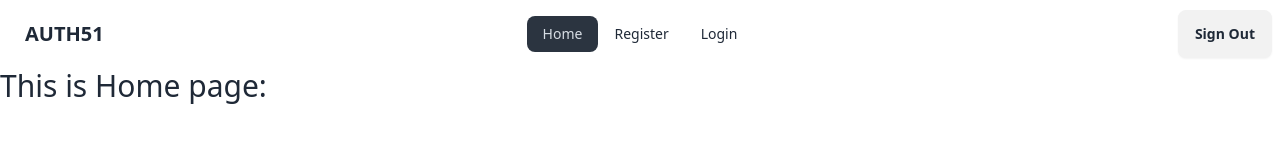
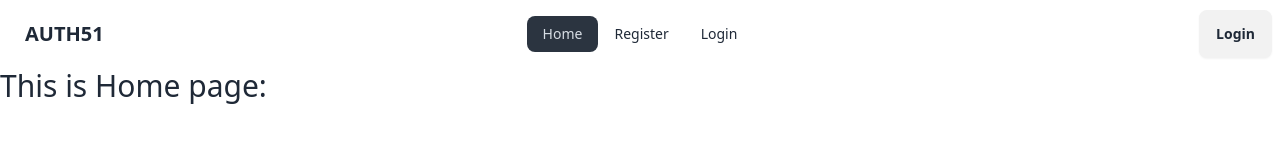
Before and after one commit to yhmunna1/auth-integration-m51, a React (Vite) app: page / in a window 1280 px wide. Shown: the top 160 px of the page. Built offline with nearby package versions, Linux system fonts and the light colour scheme; no server answers.

Commit message:
signOut method added and button edit for navbar

```diff
--- a/src/components/Navbar.jsx
+++ b/src/components/Navbar.jsx
@@ -3,7 +3,17 @@ import { Link, NavLink } from "react-router-dom";
 import { AuthContext } from "../provider/AuthProvider";
 
 const Navbar = () => {
-  const { user } = useContext(AuthContext);
+  const { user, logOut } = useContext(AuthContext);
+
+  const handleLogOut = () => {
+    logOut()
+      .than(() => {
+        console.log("Log out successfully");
+      })
+      .catch((error) => {
+        console.error(error);
+      });
+  };
 
   const navLinks = (
     <>
@@ -53,8 +63,18 @@ const Navbar = () => {
         <ul className="menu menu-horizontal px-1">{navLinks}</ul>
       </div>
       <div className="navbar-end">
-        {user && <span>{user.email}</span>}
-        <a className="btn">Sign Out</a>
+        {user ? (
+          <>
+            <span>{user.email}</span>
+            <a onClick={handleLogOut} className="btn">
+              Sign Out
+            </a>
+          </>
+        ) : (
+          <Link to="/login" className="btn">
+            Login
+          </Link>
+        )}
       </div>
     </div>
   );
--- a/src/provider/AuthProvider.jsx
+++ b/src/provider/AuthProvider.jsx
@@ -3,6 +3,7 @@ import {
   createUserWithEmailAndPassword,
   onAuthStateChanged,
   signInWithEmailAndPassword,
+  signOut,
 } from "firebase/auth";
 import auth from "../firebase/firebase.config";
 
@@ -19,6 +20,10 @@ const AuthProvider = ({ children }) => {
     return signInWithEmailAndPassword(auth, email, password);
   };
 
+  const logOut = () => {
+    signOut(auth);
+  };
+
   useEffect(() => {
     const unSubscribe = onAuthStateChanged(auth, (currentUser) => {
       setUser(currentUser);
@@ -29,7 +34,7 @@ const AuthProvider = ({ children }) => {
     };
   }, []);
 
-  const authInfo = { user, createUser, signInUser };
+  const authInfo = { user, createUser, signInUser, logOut };
 
   return (
     <AuthContext.Provider value={authInfo}>{children}</AuthContext.Provider>
```
